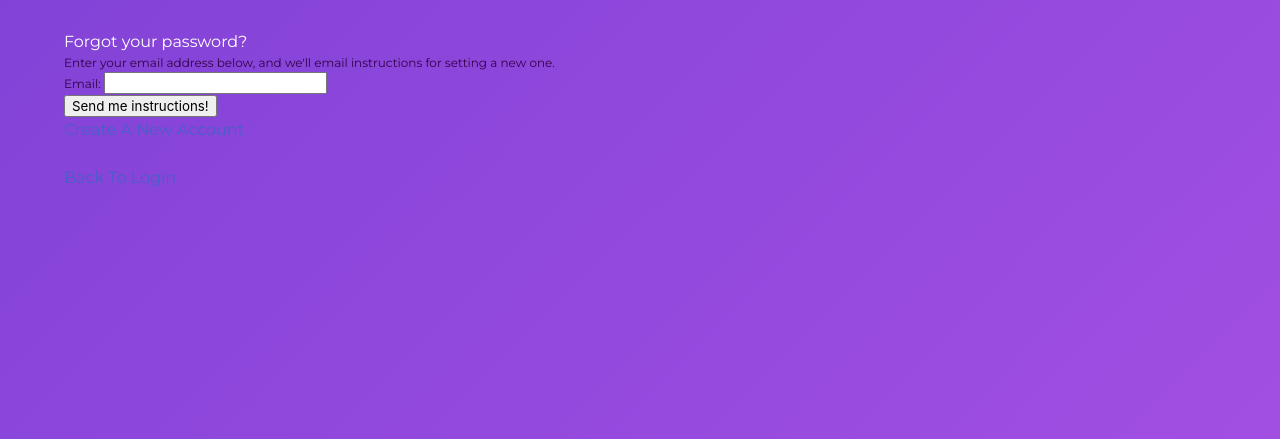
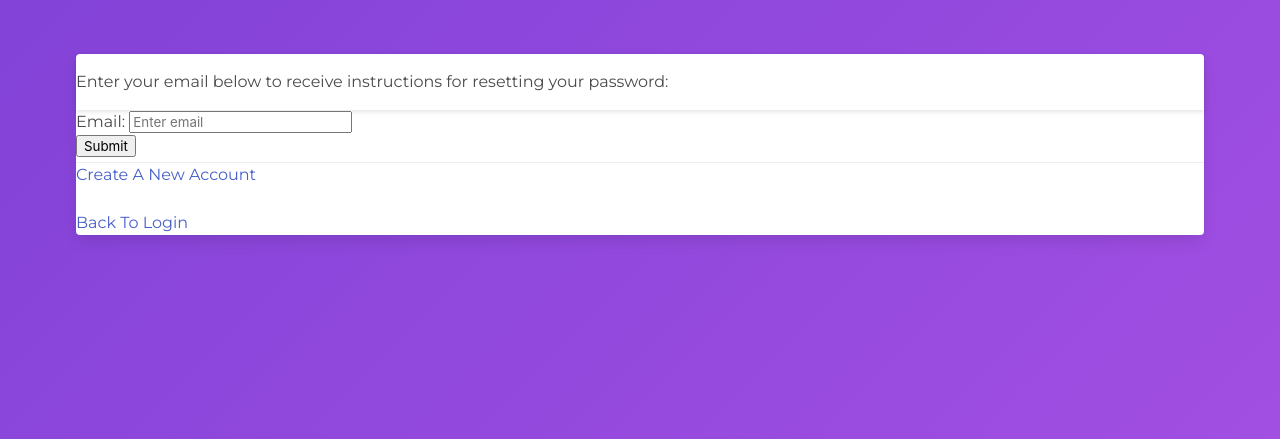
Before and after one commit to npereznyc/polished_fullstack, a Django app: page /accounts/password-reset/ in a window 1280 px wide. Shown: the part 52-491 px from the top of the page. Run offline with Django 4.2, Linux system fonts and the light colour scheme.

Commit message:
forgot password page is rendering. Functionality for sending the reset email is not working - need to set up with Google?

```diff
--- /dev/null
+++ b/accounts/templates/accounts/password_reset.html
@@ -0,0 +1,60 @@
+{% extends "base.html" %}
+{% block title %}Reset Password{% endblock %}
+{% block content %}
+    <div class="form-content my-3 p-3">
+        <div class="container">
+            <div class="row justify-content-center">
+                <div class="col-lg-5">
+                    <div class="card shadow-lg border-0 rounded-lg mt-0 mb-3">
+                        <div class="card-header justify-content-center">
+                            <div id="error_div"></div>
+                          <pm class="font-weight-light my-4 text-center">Enter your email below to receive instructions for resetting your password:</p>
+                        </div>
+                        {% if form.errors %}
+                            <div class="alert alert-danger alert-dismissible" role="alert">
+                                <div id="form_errors">
+                                    {% for key, value in form.errors.items %}
+                                        <strong>{{ value }}</strong>
+                                    {% endfor %}
+                                </div>
+                                <button type="button" class="close" data-dismiss="alert" aria-label="Close">
+                                    <span aria-hidden="true">&times;</span>
+                                </button>
+                            </div>
+                        {% endif %}
+                        <div class="card-body">
+                            <form method="POST">
+                                {% csrf_token %}
+                                <div class="form-row">
+                                    <div class="col-md-10 offset-md-1">
+                                    <div class="form-group">
+                                      <label class="small mb-1" for="id_email">Email: </label>
+                                        <input type="email" name="email"  class="form-control"
+                                               autocomplete="email" maxlength="254" required id="id_email"
+                                               placeholder="Enter email">
+                                    </div>
+                                </div>
+                            </div>
+                                <div class="form-row">
+                                  <div class="col-md-10 offset-md-1">
+                                    <div class="form-group mt-0 mb-1">
+                                        <button type="submit" class="col-md-12 btn btn-dark">Submit
+                                        </button>
+                                    </div>
+                                 </div>
+                               </div>
+                            </form>
+                        </div>
+                        <div class="card-footer text-center">
+                            <div class="small">
+                                <a href="{% url 'register' %}">Create A New Account</a><br><br>
+                                <a href="{% url 'login' %}">Back To Login</a><br>
+                            </div>
+                        </div>
+                    </div>
+                </div>
+            </div>
+        </div>
+
+  </div>
+{% endblock content %}
--- a/accounts/templates/accounts/password_reset_email.html
+++ b/accounts/templates/accounts/password_reset_email.html
@@ -10,3 +10,6 @@
   Sincerely,
   The Developer
 {% endautoescape %}
+
+
+<!-- DON'T KNOW IF THIS TEMPLATE WILL WORK YET - NOT TESTED -->
--- a/accounts/templates/accounts/password_reset_form.html
+++ /dev/null
@@ -1,19 +0,0 @@
-{% extends 'base.html' %}
-
-{% block title %}Forgot Your Password?{% endblock %}
-
-{% block content %}
-<h1>Forgot your password?</h1>
-<p>Enter your email address below, and we'll email instructions for setting a new one.</p>
-
-<form method="POST">
-  {% csrf_token %}
-  {{ form.as_p }}
-  <input type="submit" value="Send me instructions!">
-</form>
-
-<div class="small">
-  <a href="{% url 'register' %}">Create A New Account</a><br><br>
-  <a href="{% url 'login' %}">Back To Login</a><br>
-</div>
-{% endblock %}
--- a/accounts/templates/accounts/register.html
+++ b/accounts/templates/accounts/register.html
@@ -5,6 +5,7 @@
 {% block content %}
 
 <h1 class="title">Sign Up</h1>
+<div class="card shadow-lg border-0 rounded-lg mt-0 mb-3">
     <form method="post" action="{% url 'register' %}">
         {% csrf_token %} {{ form.as_p }}
         <button type="submit" id="submit">Sign Up</button>
@@ -14,5 +15,8 @@
     <br />
     <h4>Have an account? Log in <a href="{% url 'login' %}">here</a>!</h4>
 
+</div>
+
+
 
 {% endblock %}
--- a/accounts/urls.py
+++ b/accounts/urls.py
@@ -1,10 +1,16 @@
 from django.urls import path
-
-from accounts.views import LoginView, RegisterView, MyPasswordResetView
+from django.contrib.auth import views as auth_views
+from accounts.views import LoginView, RegisterView, ResetPasswordView
 
 
 urlpatterns = [
     path('login/', LoginView.as_view(), name='login'),
     path('register/', RegisterView.as_view(), name='register'),
-    path('password-reset/', MyPasswordResetView.as_view(), name='password-reset'),
+    path('password-reset/', ResetPasswordView.as_view(), name='password-reset'),
+    path('password-reset-confirm/<uidb64>/<token>/',
+         auth_views.PasswordResetConfirmView.as_view(template_name='users/password_reset_confirm.html'),
+         name='password_reset_confirm'),
+         path('password-reset-complete/',
+         auth_views.PasswordResetCompleteView.as_view(template_name='users/password_reset_complete.html'),
+         name='password_reset_complete'),
 ]
--- a/accounts/views.py
+++ b/accounts/views.py
@@ -5,6 +5,8 @@ from .forms import LoginForm, RegisterForm
 from django.contrib.auth.views import PasswordResetView
 from django.contrib.auth.views import PasswordResetConfirmView
 from django.contrib.auth.views import PasswordChangeView
+from django.contrib.messages.views import SuccessMessageMixin
+
 
 # Create your views here.
 class LoginView(auth_views.LoginView):
@@ -17,11 +19,23 @@ class RegisterView(generic.CreateView):
     template_name = 'accounts/register.html'
     success_url = reverse_lazy('login')
 
-class MyPasswordResetView(PasswordResetView):
-    template_name = 'accounts/password_reset_form.html'
-    email_template_name = 'password_reset_email.html'
-    subject_template_name = 'password_reset_subject.txt'
-    success_url = reverse_lazy('password_reset_done')
+# class MyPasswordResetView(PasswordResetView):
+#     template_name = 'accounts/password_reset_form.html'
+#     email_template_name = 'password_reset_email.html'
+#     subject_template_name = 'password_reset_subject.txt'
+#     success_url = reverse_lazy('password_reset_done')
+
+
+class ResetPasswordView(SuccessMessageMixin, PasswordResetView):
+    template_name = 'accounts/password_reset.html'
+    # email_template_name = 'accounts/password_reset_email.html'
+    # subject_template_name = 'accounts/templates/password_reset_subject'
+    # THESE WILL NEED TO BE COMMENTED BACK IN BUT AT THE MOMENT THEY ARE INTERFEREING WITH THE REDIRECT...MAYBE THEY NEED TO COME AFTER THE SUCCESS_URL?
+    success_message = "We've emailed you instructions for setting your password, " \
+                      "if an account exists with the email you entered. You should receive them shortly." \
+                      " If you don't receive an email, " \
+                      "please make sure you've entered the address you registered with, and check your spam folder."
+    success_url = reverse_lazy('login')
 
 # class MyPasswordResetConfirmView(PasswordResetConfirmView):
 #     template_name = 'password_reset_confirm.html'
--- a/main_app/static/styles/main.css
+++ b/main_app/static/styles/main.css
@@ -16,6 +16,7 @@ h2,
 h3 {
     color: #ffffff;
 }
+
 
 .navbar {
     background-color:#e8dbee;
--- a/main_app/templates/review_detail.html
+++ b/main_app/templates/review_detail.html
@@ -4,7 +4,7 @@
 
 {% block content %}
 
-<h1 class="title">{{review.user}}'s {{review.polish}} Review</h1>
+<h1 class="title">{{review.user.username}}'s {{review.polish}} Review</h1>
 
 <a class="button is-light" href="{% url 'add_favorite' review.polish.pk%}">Add polish to Favorites</a>
 
--- a/main_app/templates/review_list.html
+++ b/main_app/templates/review_list.html
@@ -12,7 +12,7 @@
   <a href="{% url 'review_detail' review.pk %}">
     <div class="card">
       <div class="card-header">
-        <p class="card-header-title">{{review.polish}} by {{review.brand}}</p>
+        <p class="card-header-title">{{user.username}}'s review of {{review.polish}} by {{review.brand}}</p>
       </div>
       <div class="card-image">
         <figure class="image is-square">
--- a/main_app/templates/user_favorites.html
+++ b/main_app/templates/user_favorites.html
@@ -5,7 +5,7 @@
 
 {% block content %}
 
-<h1 class="title pt-5">{{user}}'s Favorites</h1>
+<h1 class="title pt-5">{{user.username}}'s Favorites</h1>
 <div class="gallery">
   {% for polish in favorite %}
   <a href="{% url 'polish_reviews' polish.pk %}">
--- a/main_app/urls.py
+++ b/main_app/urls.py
@@ -23,4 +23,6 @@ urlpatterns = [
 
     path('favorites/<int:id>/', views.add_favorite, name='add_favorite'),
     path('myfavorites/', views.favorites_list, name='favorites_list'),
+
+
 ]
--- a/polished_project/urls.py
+++ b/polished_project/urls.py
@@ -9,4 +9,6 @@ urlpatterns = [
     # path('register/', RegisterView.as_view(), name='register'),
     path("accounts/", include("accounts.urls")),
     path('accounts/', include('django.contrib.auth.urls')),
+
+
 ]
```
Also changed, not shown: accounts/templates/accounts/login.html (+6 -2 lines), accounts/templates/accounts/password_reset_complete.html (added, +16 -0 lines), accounts/templates/accounts/password_reset_confirm.html (added, +73 -0 lines), main_app/views.py (+2 -7 lines). Lines whose indentation alone changed are shown as unchanged.
